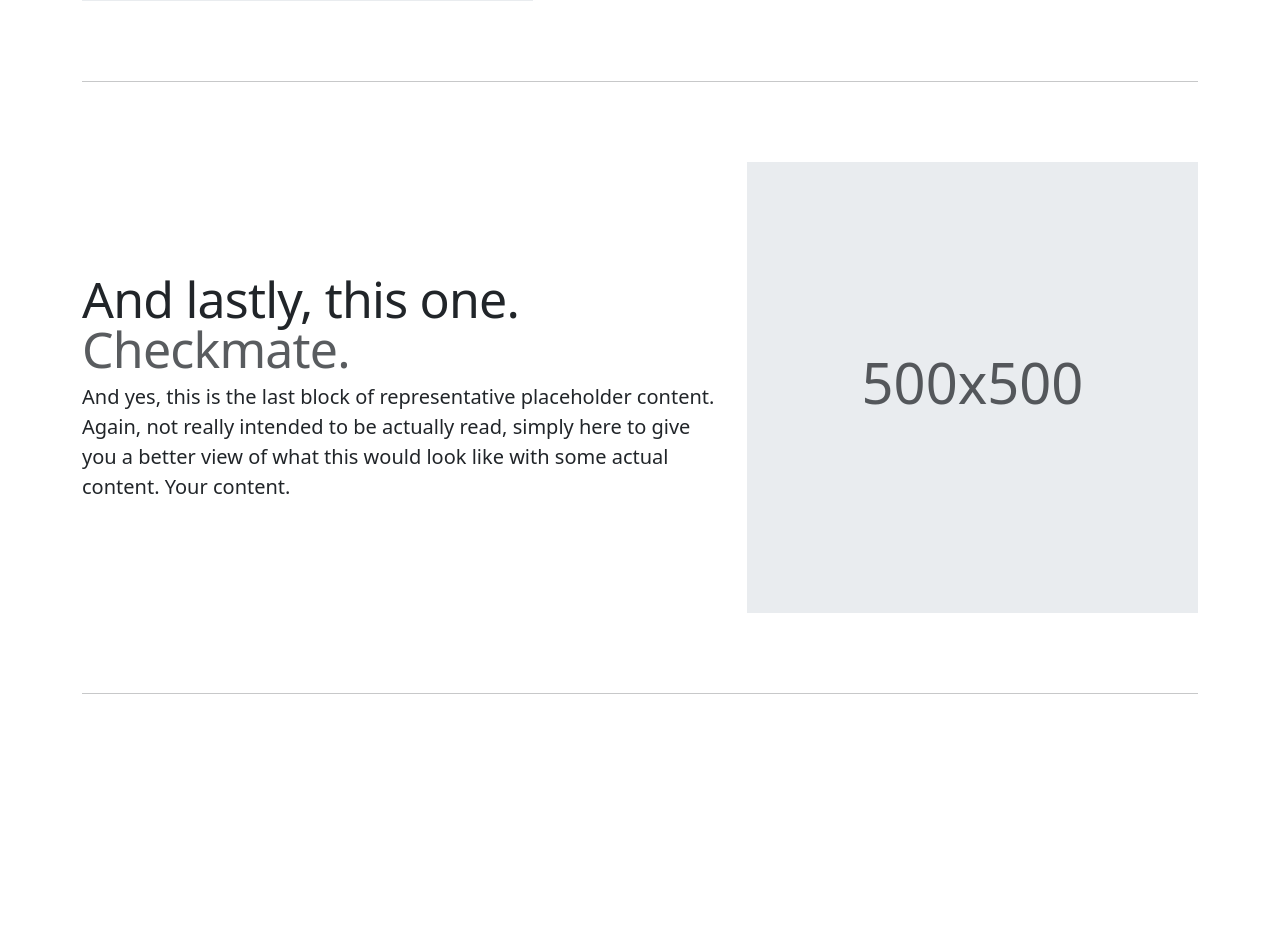
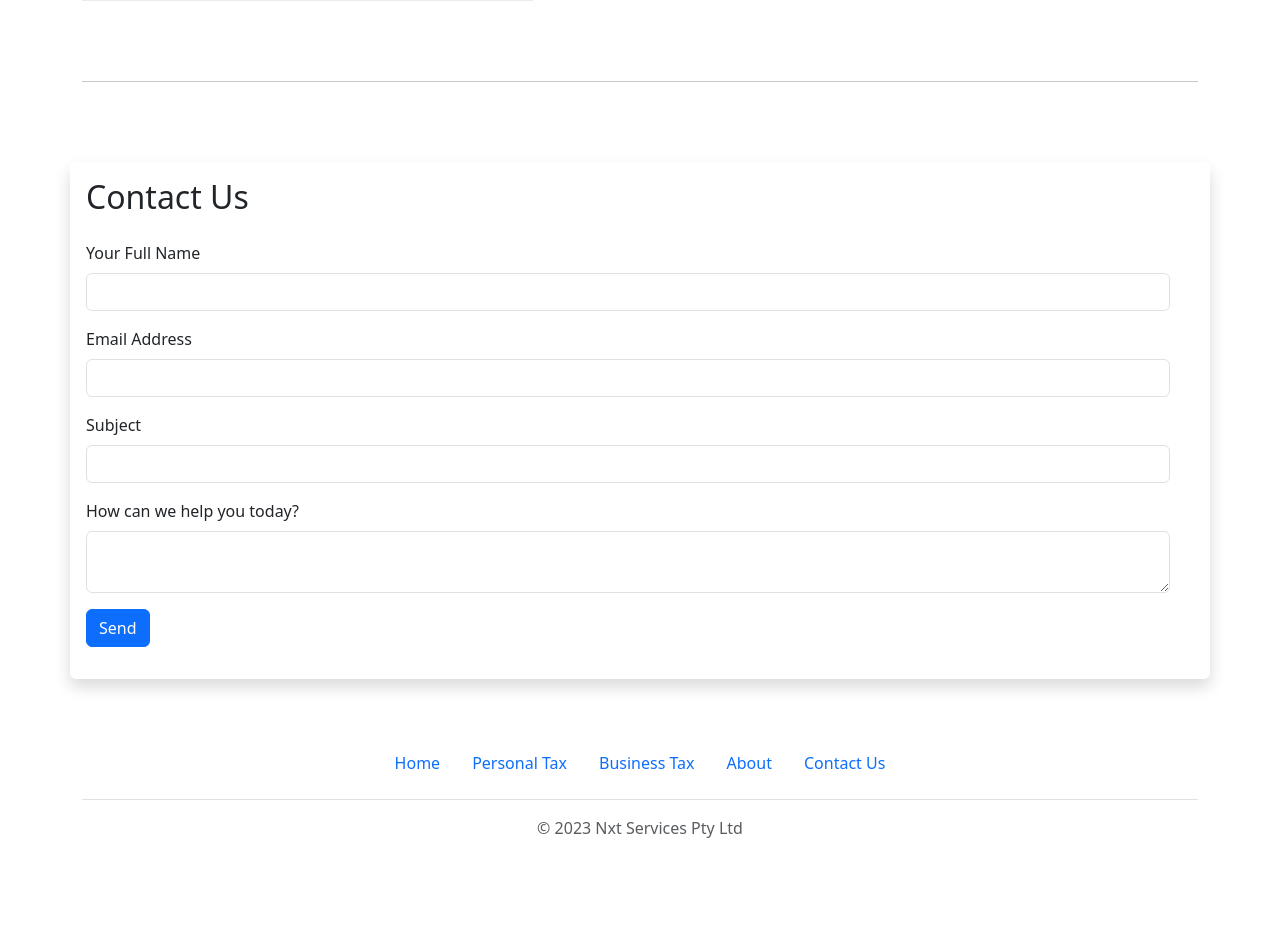
Before and after one commit to mbuitendam11/nxtServices, a Flask app: page / in a window 1280 px wide. Shown: the part 2296-3240 px from the top of the page. Before the commit the page ends 2990 px from the top, so only its background shows below. Run offline with Flask 3, Linux system fonts and the light colour scheme; some libraries are stand-ins or nearby versions.

Commit message:
Improving front-end design through templating. Remaining work required is setting up Personal/Business and About us page

```diff
--- a/main.py
+++ b/main.py
@@ -10,18 +10,123 @@ Bootstrap5(app)
 
 @app.route("/", methods=["GET", "POST"])
 def index():
-    return render_template("index.html")
+    form = ContactUs()
+
+    if form.validate_on_submit():
+        name = form.name.data,
+        email = form.email.data,
+        subject = form.subject.data,
+        desc = form.desc.data,
+
+        my_email = ""
+        password = ""
+
+        with smtplib.SMTP("smtp.gmail.com", port=587) as connection:
+            connection.starttls()
+            connection.login(user=my_email, password=password)
+            connection.sendmail(
+                from_addr=my_email,
+                to_addrs=[f"{my_email}"],
+                msg=f"Subject:{subject[0]}\n\n{desc[0]}\nEmail:{email[0]}Kind regards,\n{name[0]}"
+            )
+            connection.sendmail(
+                from_addr=my_email,
+                to_addrs=[f"{email[0]}"],
+                msg=f"Subject:Thanks for enquiring!\n\nThanks for enquiring with Nxt Services. A rep will be in touch about next steps."
+            )
+
+        return f"Success! Review your email below \n\n Hi {name[0]}, <br> just confirming your email is {email[0]} and heading {subject[0]} <br> {desc[0]}"
+
+    return render_template("index.html", form=form)
 
 @app.route("/peronsal-tax")
 def personal():
+    form = ContactUs()
+
+    if form.validate_on_submit():
+        name = form.name.data,
+        email = form.email.data,
+        subject = form.subject.data,
+        desc = form.desc.data,
+
+        my_email = ""
+        password = ""
+
+        with smtplib.SMTP("smtp.gmail.com", port=587) as connection:
+            connection.starttls()
+            connection.login(user=my_email, password=password)
+            connection.sendmail(
+                from_addr=my_email,
+                to_addrs=[f"{my_email}"],
+                msg=f"Subject:{subject[0]}\n\n{desc[0]}\nEmail:{email[0]}Kind regards,\n{name[0]}"
+            )
+            connection.sendmail(
+                from_addr=my_email,
+                to_addrs=[f"{email[0]}"],
+                msg=f"Subject:Thanks for enquiring!\n\nThanks for enquiring with Nxt Services. A rep will be in touch about next steps."
+            )
+
+        return f"Success! Review your email below \n\n Hi {name[0]}, <br> just confirming your email is {email[0]} and heading {subject[0]} <br> {desc[0]}"
     return render_template("personal-tax.html")
 
 @app.route("/business-tax")
 def business():
+    form = ContactUs()
+
+    if form.validate_on_submit():
+        name = form.name.data,
+        email = form.email.data,
+        subject = form.subject.data,
+        desc = form.desc.data,
+
+        my_email = ""
+        password = ""
+
+        with smtplib.SMTP("smtp.gmail.com", port=587) as connection:
+            connection.starttls()
+            connection.login(user=my_email, password=password)
+            connection.sendmail(
+                from_addr=my_email,
+                to_addrs=[f"{my_email}"],
+                msg=f"Subject:{subject[0]}\n\n{desc[0]}\nEmail:{email[0]}Kind regards,\n{name[0]}"
+            )
+            connection.sendmail(
+                from_addr=my_email,
+                to_addrs=[f"{email[0]}"],
+                msg=f"Subject:Thanks for enquiring!\n\nThanks for enquiring with Nxt Services. A rep will be in touch about next steps."
+            )
+
+        return f"Success! Review your email below \n\n Hi {name[0]}, <br> just confirming your email is {email[0]} and heading {subject[0]} <br> {desc[0]}"
     return render_template("business-tax.html")
 
 @app.route("/about-us")
 def aboutUs():
+    form = ContactUs()
+
+    if form.validate_on_submit():
+        name = form.name.data,
+        email = form.email.data,
+        subject = form.subject.data,
+        desc = form.desc.data,
+
+        my_email = ""
+        password = ""
+
+        with smtplib.SMTP("smtp.gmail.com", port=587) as connection:
+            connection.starttls()
+            connection.login(user=my_email, password=password)
+            connection.sendmail(
+                from_addr=my_email,
+                to_addrs=[f"{my_email}"],
+                msg=f"Subject:{subject[0]}\n\n{desc[0]}\nEmail:{email[0]}Kind regards,\n{name[0]}"
+            )
+            connection.sendmail(
+                from_addr=my_email,
+                to_addrs=[f"{email[0]}"],
+                msg=f"Subject:Thanks for enquiring!\n\nThanks for enquiring with Nxt Services. A rep will be in touch about next steps."
+            )
+
+        return f"Success! Review your email below \n\n Hi {name[0]}, <br> just confirming your email is {email[0]} and heading {subject[0]} <br> {desc[0]}"
     return render_template("about-us.html")
 
 @app.route("/contact-us", methods=["GET", "POST"])
@@ -55,6 +160,5 @@ def contactUs():
 
     return render_template("contact-us.html", form=form)
 
-
 if __name__ == "__main__":
     app.run(debug=True)
--- a/templates/base.html
+++ b/templates/base.html
@@ -33,6 +33,19 @@
 
         {% block content %} {% endblock %}
 
+        <div class="container">
+            <footer class="py-3 my-4">
+              <ul class="nav justify-content-center border-bottom pb-3 mb-3">
+                <li class="nav-item"><a href="{{  url_for('index')  }}" class="nav-link">Home</a></li>
+                <li class="nav-item"><a href="{{  url_for('personal')  }}" class="nav-link">Personal Tax</a></li>
+                <li class="nav-item"><a href="{{  url_for('business')  }}" class="nav-link">Business Tax</a></li>
+                <li class="nav-item"><a href="{{  url_for('aboutUs')  }}" class="nav-link">About</a></li>
+                <li class="nav-item"><a href="{{  url_for('contactUs')  }}" class="nav-link">Contact Us</a></li>
+              </ul>
+              <p class="text-center text-body-secondary">&copy; 2023 Nxt Services Pty Ltd</p>
+            </footer>
+          </div>
+
         <script src="{{  url_for('static', filename='js/bootstrap.min.js')  }}"></script>
     </body>
 </html>
--- /dev/null
+++ b/templates/contact-form.html
@@ -0,0 +1,18 @@
+{% from "bootstrap5/form.html" import render_form %}
+
+{% block content %}
+
+    <div class="container shadow p-3 mb-5 bg-body-white rounded mt-5">
+        <div class="row mb-3">
+            <div class="pb-3">
+                <h2>Contact Us</h2>
+            </div>
+            <div class="row">
+                <div>
+                    {{render_form(form, novalidate=True, button_map={"submit": "primary"}) }}
+                </div>
+            </div>
+        </div>
+    </div>
+
+{% endblock %}
--- a/templates/contact-us.html
+++ b/templates/contact-us.html
@@ -6,7 +6,6 @@
 
 {% block content %}
 
-    {{render_form(form, novalidate=True, button_map={"submit": "primary"}) }}
-
+    {% include "contact-form.html" %}
 
 {% endblock %}
--- a/templates/index.html
+++ b/templates/index.html
@@ -103,23 +103,12 @@
       </div>
 
       <hr class="featurette-divider">
-
-      <div class="row featurette">
-        <div class="col-md-7">
-          <h2 class="featurette-heading fw-normal lh-1">And lastly, this one. <span class="text-body-secondary">Checkmate.</span></h2>
-          <p class="lead">And yes, this is the last block of representative placeholder content. Again, not really intended to be actually read, simply here to give you a better view of what this would look like with some actual content. Your content.</p>
-        </div>
-        <div class="col-md-5">
-          <svg class="bd-placeholder-img bd-placeholder-img-lg featurette-image img-fluid mx-auto" width="500" height="500" xmlns="http://www.w3.org/2000/svg" role="img" aria-label="Placeholder: 500x500" preserveAspectRatio="xMidYMid slice" focusable="false"><title>Placeholder</title><rect width="100%" height="100%" fill="var(--bs-secondary-bg)"/><text x="50%" y="50%" fill="var(--bs-secondary-color)" dy=".3em">500x500</text></svg>
-        </div>
-      </div>
-
-      <hr class="featurette-divider">
-
       <!-- /END THE FEATURETTES -->
 
     </div><!-- /.container -->
 
+    {% include "contact-form.html" %}
+
 <!-- Look at including contact page rather than copy and pasting each page -->
 
 {% endblock %}
```
